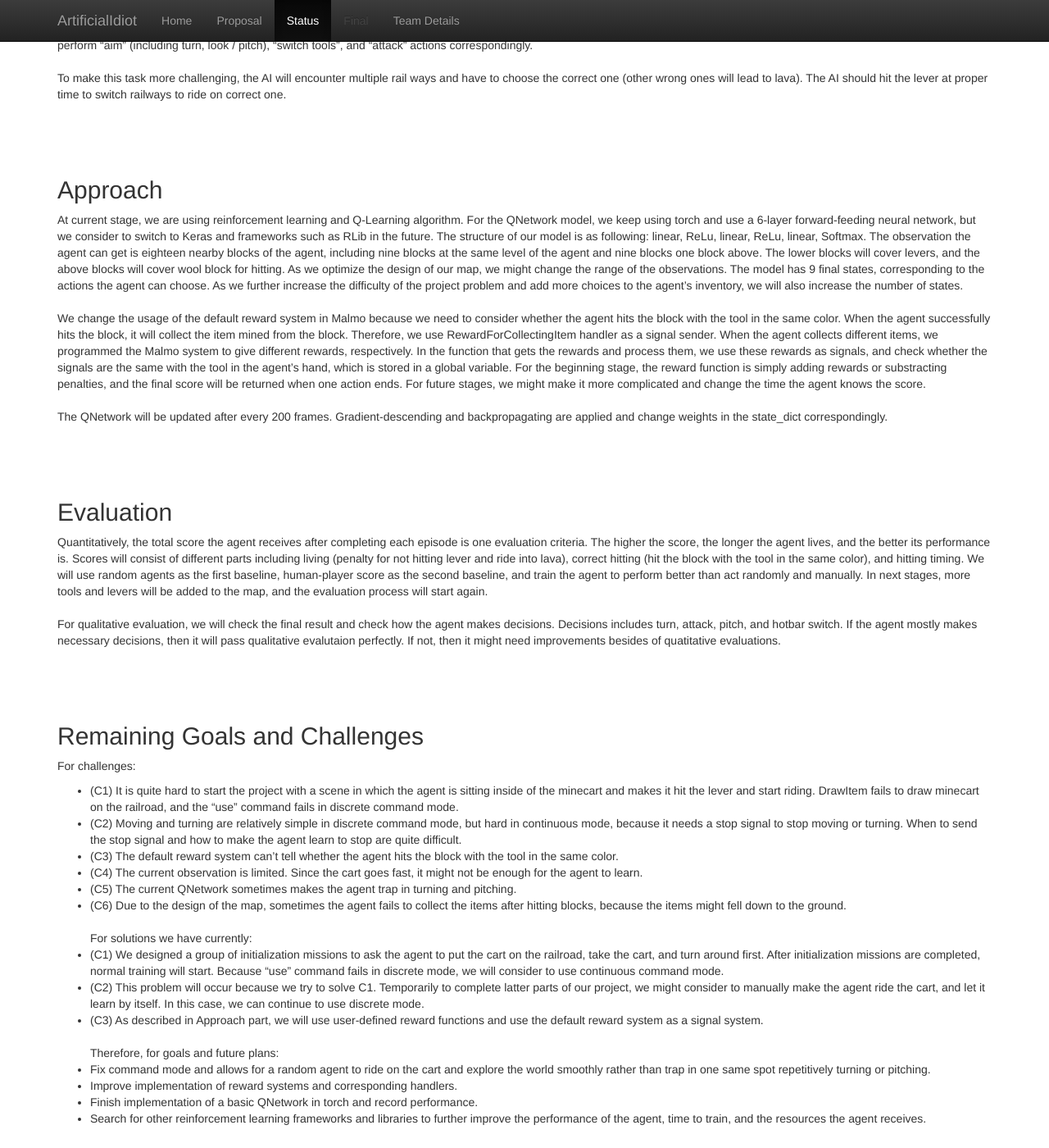
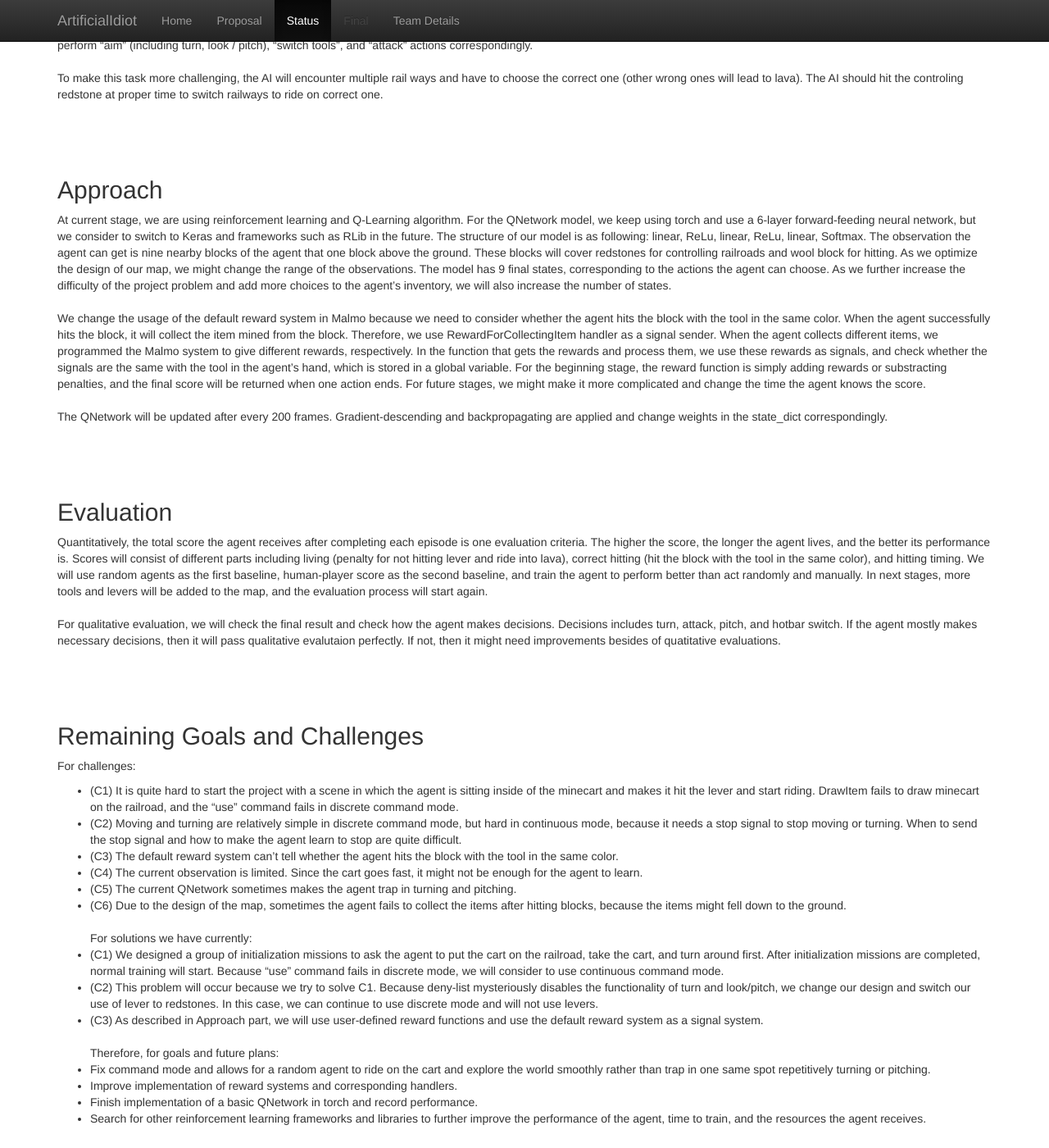
Before and after one commit to CoderMisha/ArtificialIdiot, a Jekyll site: the page built from docs/status.md, in a window 1280 px wide and 1400 px high, scrolled down 434 px. Shown: the whole window at 82% size. Built offline with Jekyll 4.4.1, drawn with Linux system fonts in a browser that asks for light colours.

Commit message:
Update status.md

```diff
--- a/docs/status.md
+++ b/docs/status.md
@@ -15,13 +15,13 @@ We are planning to train an AI to play a minigame integrated with features in Be
 The task of the AI is trying to hit the block along the railroad while riding on it with swords in the same color with the block at the proper time (i.e. right before the block is passing the agent). A correct and precise hit will increase the AI's score, and a miss or hitting with a sword in wrong color would decrease the score. The AI should take the game frame as input and perform "aim" (including turn, look / pitch), "switch tools", and "attack" actions correspondingly.
 <br>
 <br>
-To make this task more challenging, the AI will encounter multiple rail ways and have to choose the correct one (other wrong ones will lead to lava). The AI should hit the lever at proper time to switch railways to ride on correct one.
+To make this task more challenging, the AI will encounter multiple rail ways and have to choose the correct one (other wrong ones will lead to lava). The AI should hit the controling redstone at proper time to switch railways to ride on correct one.
 
 <br><br><br>
 
 ## Approach
 
-At current stage, we are using reinforcement learning and Q-Learning algorithm. For the QNetwork model, we keep using torch and use a 6-layer forward-feeding neural network, but we consider to switch to Keras and frameworks such as RLib in the future. The structure of our model is as following: linear, ReLu, linear, ReLu, linear, Softmax. The observation the agent can get is eighteen nearby blocks of the agent, including nine blocks at the same level of the agent and nine blocks one block above. The lower blocks will cover levers, and the above blocks will cover wool block for hitting. As we optimize the design of our map, we might change the range of the observations. The model has 9 final states, corresponding to the actions the agent can choose. As we further increase the difficulty of the project problem and add more choices to the agent's inventory, we will also increase the number of states.
+At current stage, we are using reinforcement learning and Q-Learning algorithm. For the QNetwork model, we keep using torch and use a 6-layer forward-feeding neural network, but we consider to switch to Keras and frameworks such as RLib in the future. The structure of our model is as following: linear, ReLu, linear, ReLu, linear, Softmax. The observation the agent can get is nine nearby blocks of the agent that one block above the ground. These blocks will cover redstones for controlling railroads and wool block for hitting. As we optimize the design of our map, we might change the range of the observations. The model has 9 final states, corresponding to the actions the agent can choose. As we further increase the difficulty of the project problem and add more choices to the agent's inventory, we will also increase the number of states.
 <br>
 <br>
 We change the usage of the default reward system in Malmo because we need to consider whether the agent hits the block with the tool in the same color. When the agent successfully hits the block, it will collect the item mined from the block. Therefore, we use RewardForCollectingItem handler as a signal sender. When the agent collects different items, we programmed the Malmo system to give different rewards, respectively. In the function that gets the rewards and process them, we use these rewards as signals, and check whether the signals are the same with the tool in the agent's hand, which is stored in a global variable. For the beginning stage, the reward function is simply adding rewards or substracting penalties, and the final score will be returned when one action ends. For future stages, we might make it more complicated and change the time the agent knows the score.
@@ -50,7 +50,7 @@ For challenges:
 <br><br>
 For solutions we have currently:
 - (C1) We designed a group of initialization missions to ask the agent to put the cart on the railroad, take the cart, and turn around first. After initialization missions are completed, normal training will start. Because "use" command fails in discrete mode, we will consider to use continuous command mode.
-- (C2) This problem will occur because we try to solve C1. Temporarily to complete latter parts of our project, we might consider to manually make the agent ride the cart, and let it learn by itself. In this case, we can continue to use discrete mode.
+- (C2) This problem will occur because we try to solve C1. Because deny-list mysteriously disables the functionality of turn and look/pitch, we change our design and switch our use of lever to redstones. In this case, we can continue to use discrete mode and will not use levers.
 - (C3) As described in Approach part, we will use user-defined reward functions and use the default reward system as a signal system.
 <br><br>
 Therefore, for goals and future plans:
```
